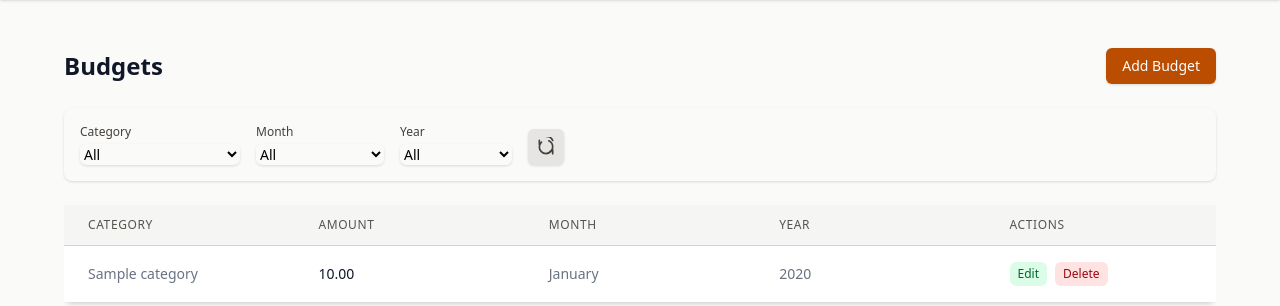
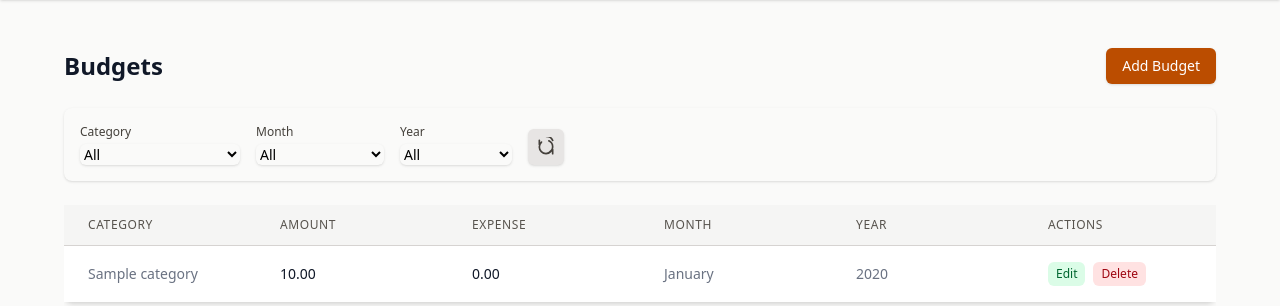
Before and after one commit to Burmese-AI/Financial-Transaction-Tracker, a Django app: page /budgets/ in a window 1280 px wide. Shown: the part 64-370 px from the top of the page. Run offline with Django 5.2, Linux system fonts and the light colour scheme; a user stored in the database is signed in; tables that the repository leaves empty hold one stand-in row (values such as "Sample post"); style sheets or scripts are compiled from the project's sources.

Commit message:
expense section added

```diff
--- a/budgets/templates/budgets/partials/budget_row.html
+++ b/budgets/templates/budgets/partials/budget_row.html
@@ -1,6 +1,7 @@
 <tr {% if is_oob %}hx-swap-oob="true"{% endif %} id="budget-{{ budget.id}}">
       <td class="px-6 py-4 whitespace-nowrap text-sm text-gray-500 overflow-hidden overflow-ellipsis">{{ budget.category.name }}</td>
       <td class="px-6 py-4 whitespace-nowrap text-sm text-gray-900 overflow-hidden overflow-ellipsis">{{ budget.amount }}</td>
+      <td class="px-6 py-4 whitespace-nowrap text-sm text-gray-900 overflow-hidden overflow-ellipsis">{{ budget.expense|floatformat:2 }}</td>
       <td class="px-6 py-4 whitespace-nowrap text-sm text-gray-500 overflow-hidden overflow-ellipsis">{{ budget.month_name }}</td>
       <td class="px-6 py-4 whitespace-nowrap text-sm text-gray-500 overflow-hidden overflow-ellipsis">{{ budget.year }}</td>
       <td class="px-6 py-4 whitespace-nowrap text-sm overflow-hidden overflow-ellipsis">
--- a/budgets/templates/budgets/partials/budgets_table.html
+++ b/budgets/templates/budgets/partials/budgets_table.html
@@ -7,7 +7,7 @@ id="budget-table"
   <tr>
     <th scope="col" class="w-1/6 px-6 py-3 text-left text-xs font-medium text-stone-600 uppercase tracking-wider">Category</th>
     <th scope="col" class="w-1/6 px-6 py-3 text-left text-xs font-medium text-stone-600 uppercase tracking-wider">Amount</th>
-
+    <th scope="col" class="w-1/6 px-6 py-3 text-left text-xs font-medium text-stone-600 uppercase tracking-wider">Expense</th>
     <th scope="col" class="w-1/6 px-6 py-3 text-left text-xs font-medium text-stone-600 uppercase tracking-wider">Month</th>
     <th scope="col" class="w-1/6 px-6 py-3 text-left text-xs font-medium text-stone-600 uppercase tracking-wider">Year</th>
     <th scope="col" class="w-1/6 px-6 py-3 text-left text-xs font-medium text-stone-600 uppercase tracking-wider">Actions</th>
@@ -19,7 +19,7 @@ id="budget-table"
       {% include "budgets/partials/budget_row.html" with budget=budget %}
   {% empty %}
     <tr>
-      <td colspan="5" class="px-6 py-4 text-center text-sm text-stone-500 w-full">No budgets found.</td>
+      <td colspan="6" class="px-6 py-4 text-center text-sm text-stone-500 w-full">No budgets found.</td>
     </tr>
   {% endfor %}
 </tbody>
--- a/budgets/views.py
+++ b/budgets/views.py
@@ -15,6 +15,8 @@ from transactions.models import Transaction
 from transactions.forms import TransactionForm
 from django.contrib.auth.mixins import LoginRequiredMixin
 from django.views.generic.edit import DeleteView
+from django.db.models import Sum
+from django.db.models.functions import ExtractMonth, ExtractYear
 
 PAGINATION_SIZE = 10
 # Create your views here.
@@ -44,6 +46,19 @@ class BudgetsDashboardView(ListView):
         context = super().get_context_data(**kwargs)
         for budget in context['budgets']:
             budget.month_name = calendar.month_name[budget.month]
+            # Calculate total expenses for this budget's category, month, year, and user
+            expense = Transaction.objects.filter(
+                user=budget.user,
+                category=budget.category,
+                type='expense'
+            ).annotate(
+                txn_month=ExtractMonth('created_at'),
+                txn_year=ExtractYear('created_at')
+            ).filter(
+                txn_month=budget.month,
+                txn_year=budget.year
+            ).aggregate(total=Sum('amount'))['total'] or 0
+            budget.expense = expense
         # Add filter options
         context['categories'] = Category.objects.all()
         context['months'] = [(i, calendar.month_name[i]) for i in range(1, 13)]
```
